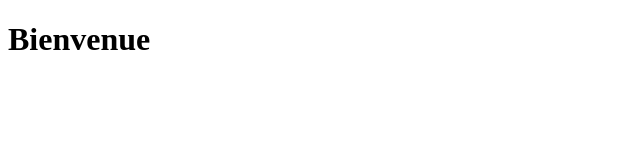
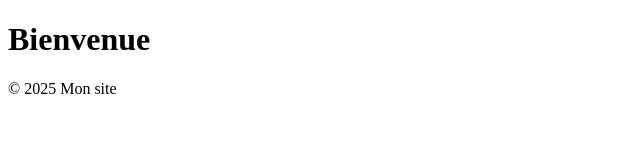
Before and after one commit to KathCh-dev/branches-exercice, a plain HTML site: page index.html in a window 1280 px wide. Shown: the whole page, without its empty margins (0-640 px from the left). Drawn offline with Linux system fonts and the light colour scheme.

Commit message:
Ajout du footer

```diff
--- a/index.html
+++ b/index.html
@@ -7,5 +7,8 @@
 </head>
 <body>
     <h1>Bienvenue</h1>
+    <footer>
+        <p>© 2025 Mon site</p>
+    </footer>
 </body>
 </html>
```
